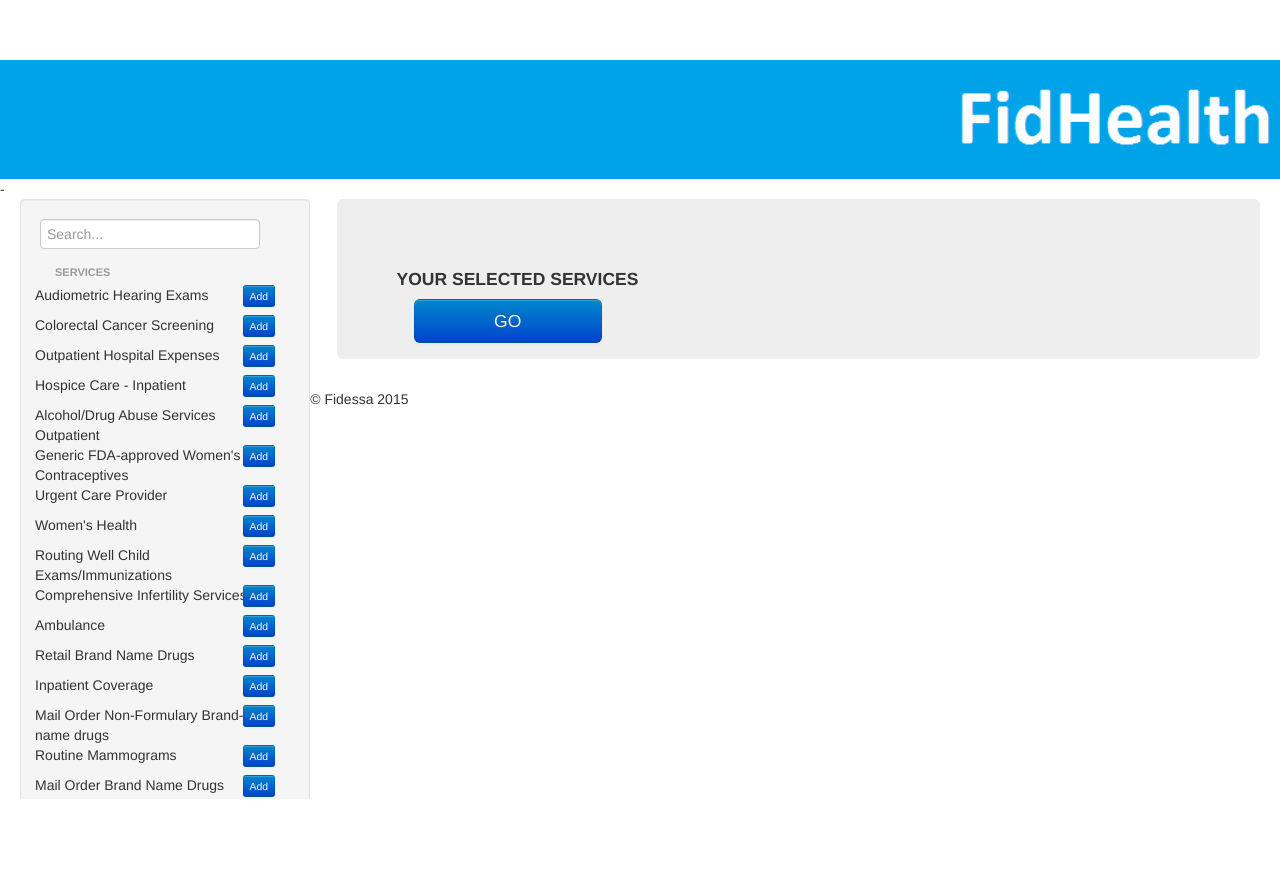
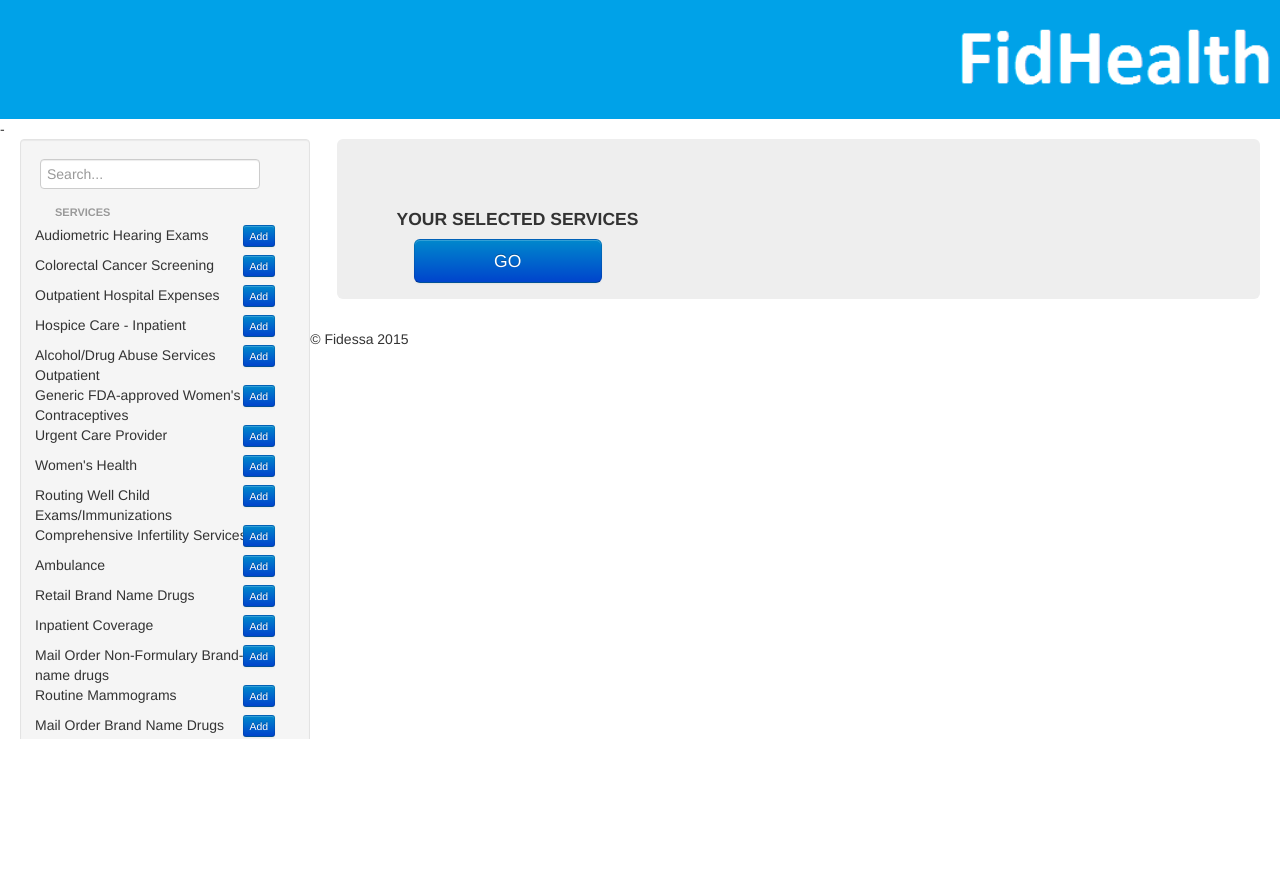
Before and after one commit to Lucretiel/FidHealth, a Django app: page /HealthSim/ in a window 1280 px wide. After the commit the page ends 739 px from the top, so only its background shows below. Run offline with Django 3.2, Linux system fonts and the light colour scheme; some libraries are stand-ins or nearby versions.

Commit message:
Remove top padding

```diff
--- a/HealthSim/templates/First.html
+++ b/HealthSim/templates/First.html
@@ -10,7 +10,7 @@
     <link rel="stylesheet" type="text/css" href="{% static 'HealthSimStyle.css' %}">
     <style type="text/css">
       body {
-        padding-top: 60px;
+        padding-top: 0px;
         padding-bottom: 40px;
       }
       .sidebar-nav {
```
